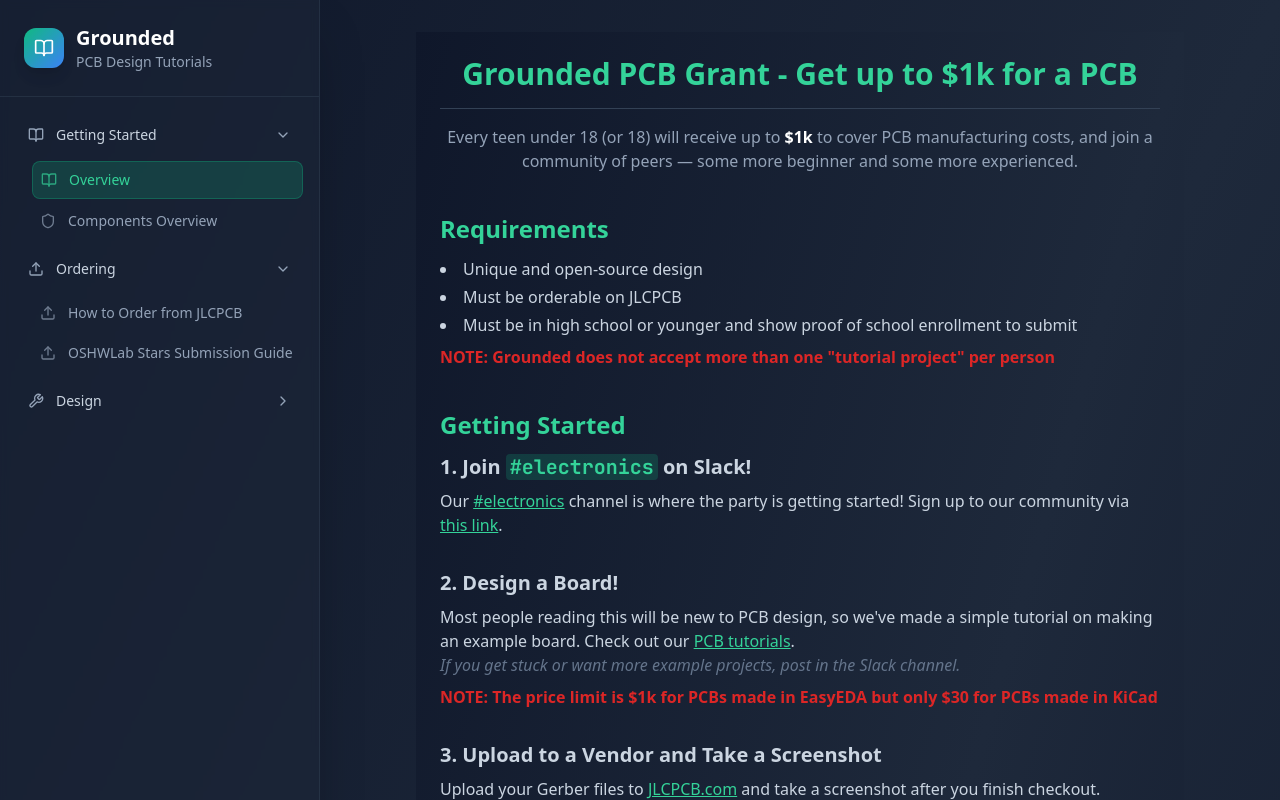
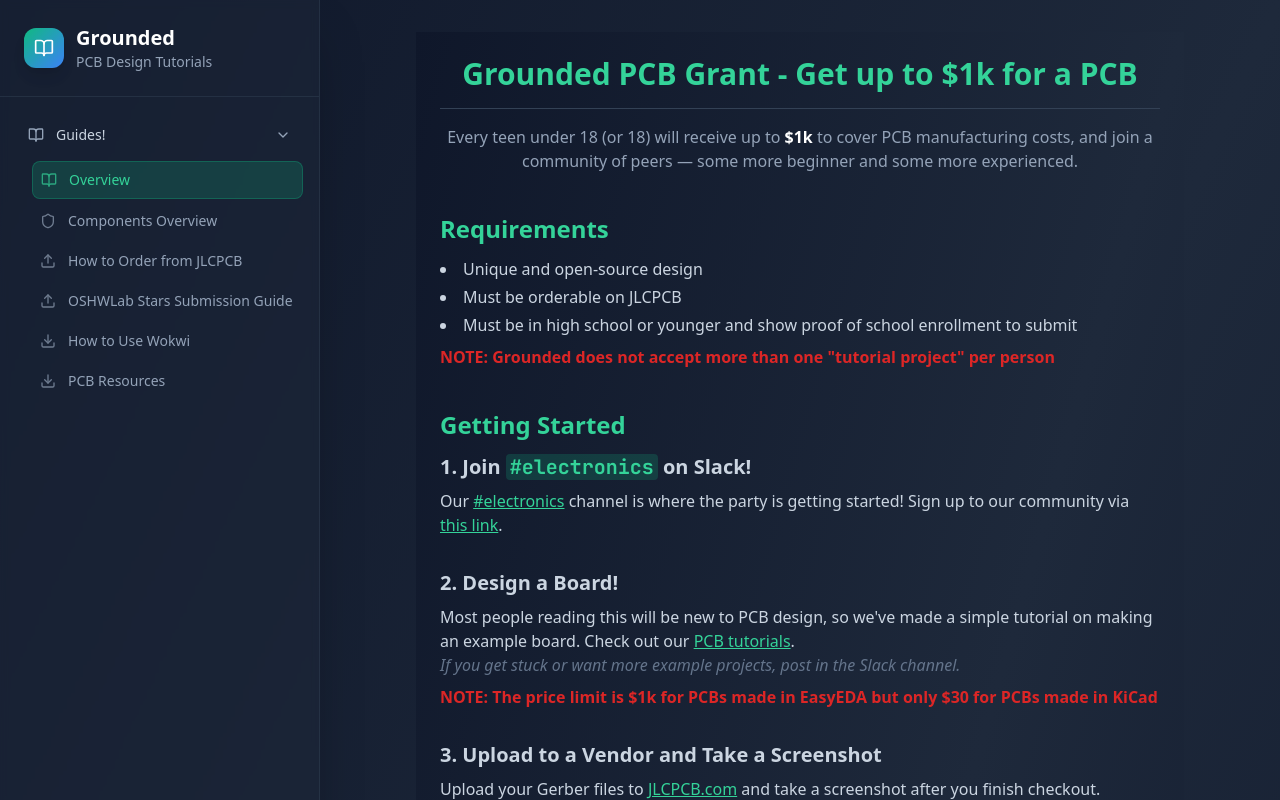
Before and after one commit to hackclub/grounded, a React (Vite) app: page /guides in a window 1280 px wide. Shown: the top 800 px of the page. Built offline with nearby package versions, Linux system fonts and the light colour scheme.

Commit message:
Fixed sidebar

```diff
--- a/src/pages/Guides.tsx
+++ b/src/pages/Guides.tsx
@@ -6,35 +6,23 @@
 import wokwiGuide from './guides/wokwi-guide.tsx';
 import { Link } from 'react-router-dom';
 import OSHWLabStarsGuide from './guides/oshwlab-tutorial.tsx';
+import pcbResources from './guides/pcb-resources.tsx';
 
 
 // Configuration for sidebar structure and file mappings
 const guides = {
   'getting-started': {
-    title: 'Getting Started',
+    title: 'Guides!',
     icon: <BookOpen className="w-4 h-4" />,
     items: [
       { id: 'overview', title: 'Overview', icon: <BookOpen className="w-4 h-4" />, file: 'guides/overview.mdx', content: overview },
       { id: 'components-overview', title: 'Components Overview', icon: <Shield className="w-4 h-4" />, file: 'guides/components-overview.mdx', content: componentsOverview },
-    ]
-  },
-  'ordering': {
-    title: 'Ordering',
-    icon: <Upload className="w-4 h-4" />,
-    items: [
       { id: 'jlc-ordering', title: 'How to Order from JLCPCB', icon: <Upload className="w-4 h-4" />, file: 'guides/jlc-ordering.mdx', content: jlcOrdering },
       { id: 'oshwlab-tutorial', title: 'OSHWLab Stars Submission Guide', icon: <Upload className="w-4 h-4" />, file: 'guides/oshwlab-tutorial.mdx', content: OSHWLabStarsGuide },
-
+      { id: 'wokwi-guide', title: 'How to Use Wokwi', icon: <Download className="w-4 h-4" />, file: 'guides/wokwi-guide.mdx', content: wokwiGuide },
+      { id: 'pcb-resources', title: 'PCB Resources', icon: <Download className="w-4 h-4" />, file: 'guides/pcb-resources.mdx', content: pcbResources },
     ]
-  },
-  'design': {
-    title: 'Design',
-    icon: <Wrench className="w-4 h-4" />,
-    items: [
-      { id: 'wokwi-guide', title: 'How to Use Wokwi', icon: <Download className="w-4 h-4" />, file: 'guides/wokwi-guide.mdx', content: wokwiGuide },
-      { id: 'pcb-resources', title: 'PCB Resources', icon: <Download className="w-4 h-4" />, file: 'guides/pcb-resources.mdx', content: OSHWLabStarsGuide },
-    ]
-  },
+  }
 };
 
 // MDX content storage
```
